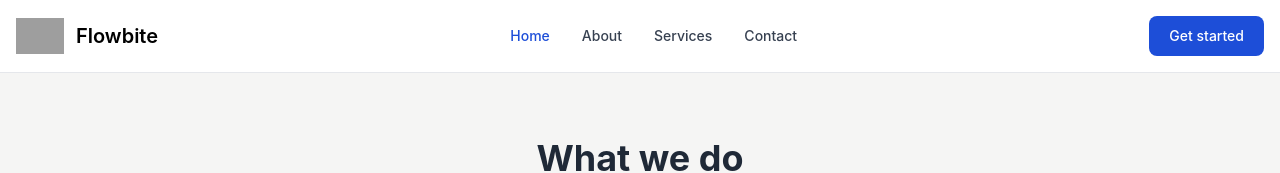
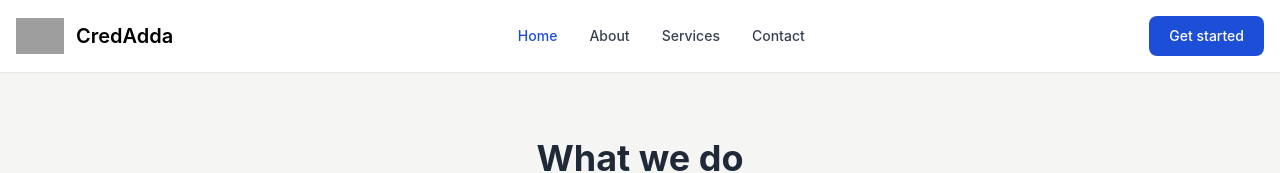
Before and after one commit to samiramrullah/CredAdda, a React (Create React App) app in the folder frontend/: page /about in a window 1280 px wide. Shown: the top 173 px of the page. Built offline with nearby package versions, Linux system fonts and the light colour scheme; grey boxes are pictures that could not be loaded.

Commit message:
link fixed

```diff
--- a/frontend/src/components/Hero.jsx
+++ b/frontend/src/components/Hero.jsx
@@ -1,5 +1,5 @@
 import React from 'react'
-
+import {Link} from 'react-router-dom';
 const Hero = () => {
     return (
         <>
@@ -8,13 +8,13 @@ const Hero = () => {
                     <div class="mr-auto place-self-center lg:col-span-7">
                         <h1 class="max-w-2xl mb-4 text-4xl font-extrabold tracking-tight leading-none md:text-5xl xl:text-6xl dark:text-white">Payments tool for software companies</h1>
                         <p class="max-w-2xl mb-6 font-light text-gray-500 lg:mb-8 md:text-lg lg:text-xl dark:text-gray-400">From checkout to global sales tax compliance, companies around the world use Flowbite to simplify their payment stack.</p>
-                        <a href="asdfg" class="bg-blue-500 inline-flex items-center justify-center px-5 py-3 mr-3 text-base font-medium text-center text-white rounded-lg bg-primary-700 hover:bg-primary-800 focus:ring-4 focus:ring-primary-300 dark:focus:ring-primary-900">
+                        <Link to={'/auth/login'} class="bg-blue-500 inline-flex items-center justify-center px-5 py-3 mr-3 text-base font-medium text-center text-white rounded-lg bg-primary-700 hover:bg-primary-800 focus:ring-4 focus:ring-primary-300 dark:focus:ring-primary-900">
                             Get started
                             <svg class="w-5 h-5 ml-2 -mr-1" fill="currentColor" viewBox="0 0 20 20" xmlns="http://www.w3.org/2000/svg"><path fill-rule="evenodd" d="M10.293 3.293a1 1 0 011.414 0l6 6a1 1 0 010 1.414l-6 6a1 1 0 01-1.414-1.414L14.586 11H3a1 1 0 110-2h11.586l-4.293-4.293a1 1 0 010-1.414z" clip-rule="evenodd"></path></svg>
-                        </a>
-                        <a href="asdf" class="inline-flex items-center justify-center px-5 py-3 text-base font-medium text-center text-gray-900 border border-gray-300 rounded-lg hover:bg-gray-100 focus:ring-4 focus:ring-gray-100 dark:text-white dark:border-gray-700 dark:hover:bg-gray-700 dark:focus:ring-gray-800">
+                        </Link>
+                        <Link to={'/'} class="inline-flex items-center justify-center px-5 py-3 text-base font-medium text-center text-gray-900 border border-gray-300 rounded-lg hover:bg-gray-100 focus:ring-4 focus:ring-gray-100 dark:text-white dark:border-gray-700 dark:hover:bg-gray-700 dark:focus:ring-gray-800">
                             Speak to Sales
-                        </a>
+                        </Link>
                     </div>
                     <div class="hidden lg:mt-0 lg:col-span-5 lg:flex">
                         <img src="https://mambaui.com/assets/svg/Business_SVG.svg" alt="mockup" />
--- a/frontend/src/components/Navbar.jsx
+++ b/frontend/src/components/Navbar.jsx
@@ -7,10 +7,10 @@ const Navbar = () => {
 
             <nav class="bg-white px-2 sm:px-4 py-2.5 dark:bg-gray-900 fixed w-full z-20 top-0 left-0 border-b border-gray-200 dark:border-gray-600">
                 <div class="container flex flex-wrap items-center justify-between mx-auto">
-                    <a href="https://flowbite.com/" class="flex items-center">
+                    <Link to={'/'} class="flex items-center">
                         <img src="https://flowbite.com/docs/images/logo.svg" class="h-6 mr-3 sm:h-9" alt="Flowbite Logo" />
-                        <span class="self-center text-xl font-semibold whitespace-nowrap dark:text-white">Flowbite</span>
-                    </a>
+                        <span class="self-center text-xl font-semibold whitespace-nowrap dark:text-white">CredAdda</span>
+                    </Link>
                     <div class="flex md:order-2">
                         <button type="button" class="text-white bg-blue-700 hover:bg-blue-800 focus:ring-4 focus:outline-none focus:ring-blue-300 font-medium rounded-lg text-sm px-5 py-2.5 text-center mr-3 md:mr-0 dark:bg-blue-600 dark:hover:bg-blue-700 dark:focus:ring-blue-800">Get started</button>
                         <button data-collapse-toggle="navbar-sticky" type="button" class="inline-flex items-center p-2 text-sm text-gray-500 rounded-lg md:hidden hover:bg-gray-100 focus:outline-none focus:ring-2 focus:ring-gray-200 dark:text-gray-400 dark:hover:bg-gray-700 dark:focus:ring-gray-600" aria-controls="navbar-sticky" aria-expanded="false">
@@ -27,10 +27,10 @@ const Navbar = () => {
                                 <Link to={'/about'} class="block py-2 pl-3 pr-4 text-gray-700 rounded hover:bg-gray-100 md:hover:bg-transparent md:hover:text-blue-700 md:p-0 md:dark:hover:text-white dark:text-gray-400 dark:hover:bg-gray-700 dark:hover:text-white md:dark:hover:bg-transparent dark:border-gray-700">About</Link>
                             </li>
                             <li>
-                                <Link to={'/contact'} class="block py-2 pl-3 pr-4 text-gray-700 rounded hover:bg-gray-100 md:hover:bg-transparent md:hover:text-blue-700 md:p-0 md:dark:hover:text-white dark:text-gray-400 dark:hover:bg-gray-700 dark:hover:text-white md:dark:hover:bg-transparent dark:border-gray-700">Services</Link>
+                                <Link to={'/'} class="block py-2 pl-3 pr-4 text-gray-700 rounded hover:bg-gray-100 md:hover:bg-transparent md:hover:text-blue-700 md:p-0 md:dark:hover:text-white dark:text-gray-400 dark:hover:bg-gray-700 dark:hover:text-white md:dark:hover:bg-transparent dark:border-gray-700">Services</Link>
                             </li>
                             <li>
-                                <Link to={'/'} class="block py-2 pl-3 pr-4 text-gray-700 rounded hover:bg-gray-100 md:hover:bg-transparent md:hover:text-blue-700 md:p-0 md:dark:hover:text-white dark:text-gray-400 dark:hover:bg-gray-700 dark:hover:text-white md:dark:hover:bg-transparent dark:border-gray-700">Contact</Link>
+                                <Link to={'/contact'} class="block py-2 pl-3 pr-4 text-gray-700 rounded hover:bg-gray-100 md:hover:bg-transparent md:hover:text-blue-700 md:p-0 md:dark:hover:text-white dark:text-gray-400 dark:hover:bg-gray-700 dark:hover:text-white md:dark:hover:bg-transparent dark:border-gray-700">Contact</Link>
                             </li>
                         </ul>
                     </div>
--- a/frontend/src/pages/About.jsx
+++ b/frontend/src/pages/About.jsx
@@ -3,7 +3,7 @@ import Team from "../components/Team";
 
 const About = () => {
     return (
-        <>
+        <div className="mt-14 md:mt-0 ">
         <section class="flex items-center bg-stone-100 xl:h-screen font-poppins dark:bg-gray-800 ">
         <div class="justify-center flex-1 max-w-6xl py-4 mx-auto lg:py-6 md:px-6">
             <div class="px-4 mb-10 md:text-center md:mb-20">
@@ -78,7 +78,7 @@ const About = () => {
         </div>
     </section>
     <Team/>
-    </>
+    </div>
     );
 };
 
```
